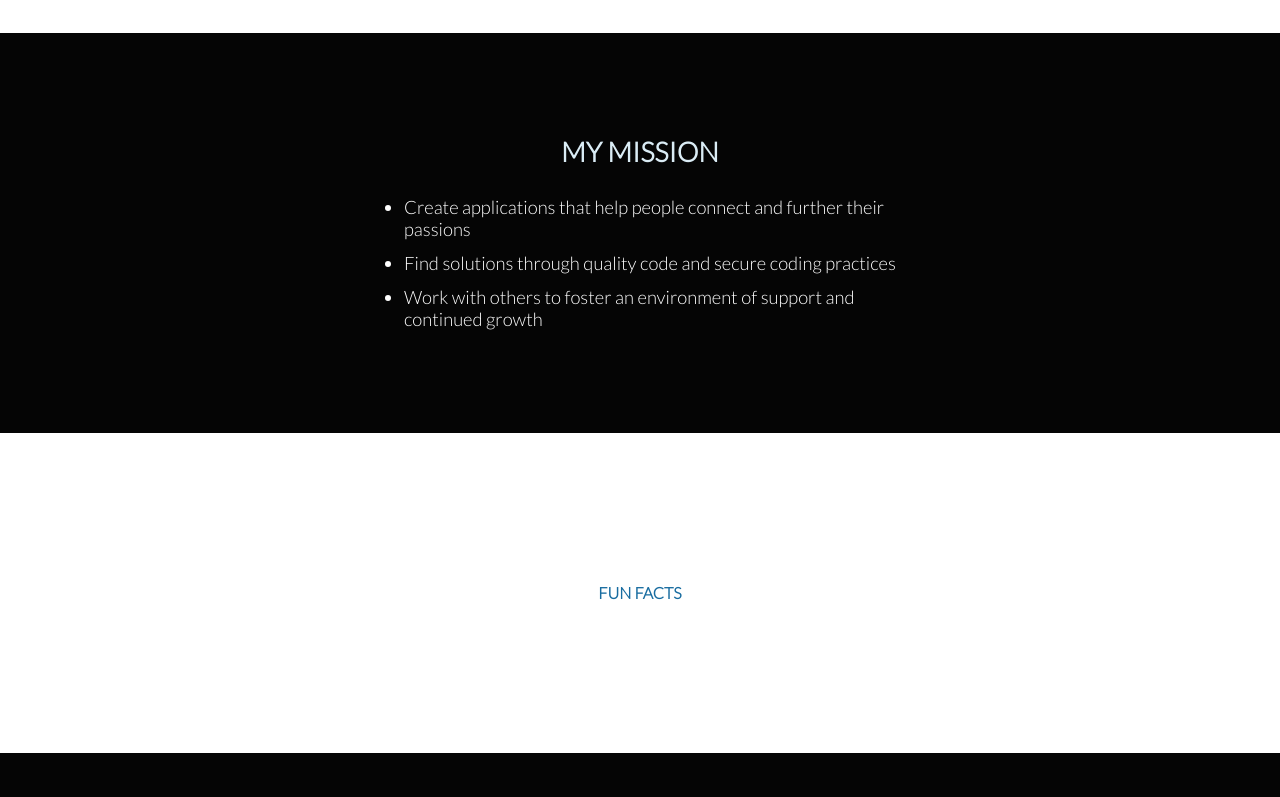
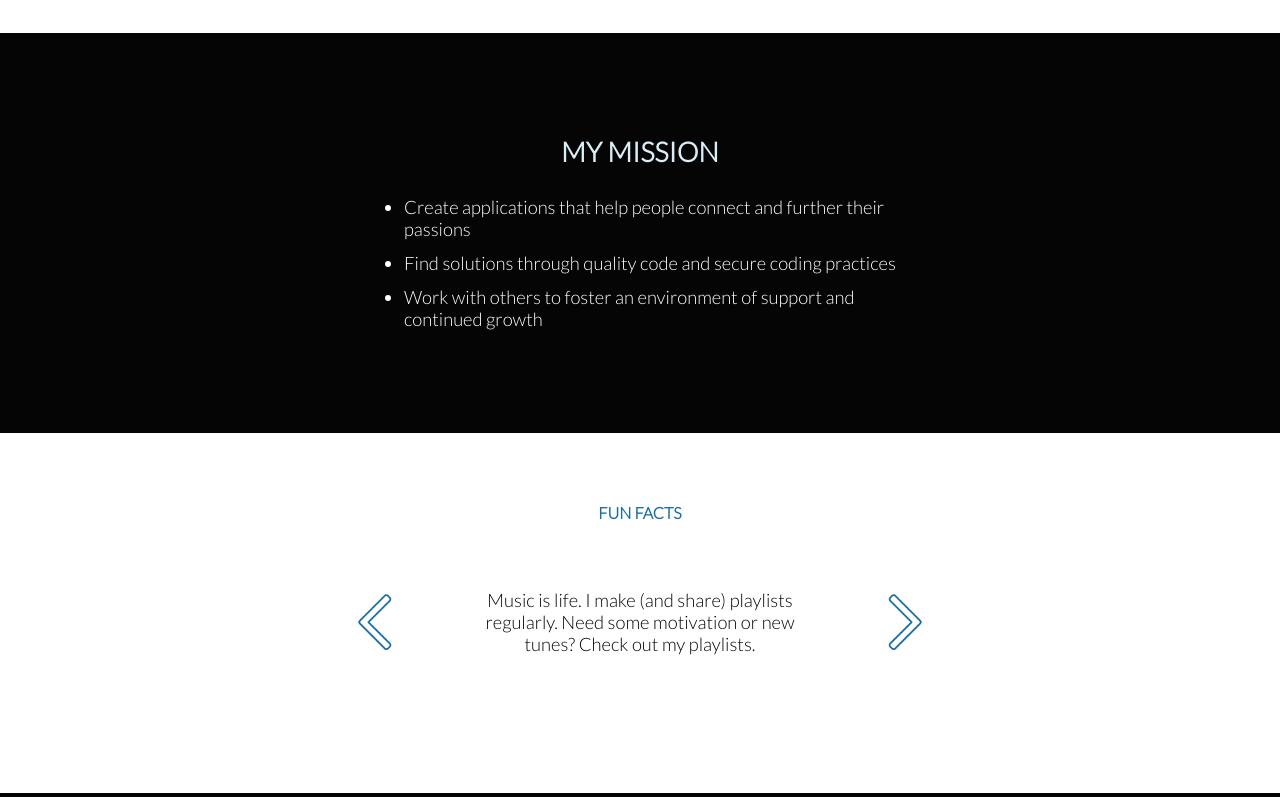
Before and after one commit to trevorjalt/trevorjaltv3, a React app: page /about in a window 1280 px wide. Shown: the part 1114-1911 px from the top of the page. Built offline with nearby package versions, Linux system fonts and the light colour scheme.

Commit message:
carousel

```diff
--- a/src/components/About/About.css
+++ b/src/components/About/About.css
@@ -13,7 +13,7 @@
     margin: 3vh 0 3vh 0;
 }
 
-.about-work-together, .fun-facts-text {
+.about-work-together {
     text-decoration: none;
     color: #186CA0;
     font-weight: bold;
@@ -33,21 +33,6 @@
     align-items: center;
     justify-content: center;
 }
-
-.fun-facts {
-    background: #ffffff;
-    width: 100vw;
-    height: 40vh;
-    display: flex;
-    flex-direction: column;
-    align-items: center;
-    justify-content: center
-}
-
-/* .fun-facts-text {
-    color: #186CA0;
-    font-weight: bold;
-} */
 
 .enough-about-me-wrapper {
     height: 28vh;
--- a/src/components/About/About.js
+++ b/src/components/About/About.js
@@ -1,6 +1,7 @@
 import React, { Component } from 'react'
 import { Link } from 'react-router-dom'
 import TrevorJAltStanding from '../../images/trevor-j-alt-standing.jpg'
+import Carousel from '../Carousel/Carousel'
 import './About.css'
 
 
@@ -9,8 +10,9 @@ export default class About extends Component {
         super(props)
 
         const state = {
-            error: null
+            error: null,
         }
+
         this.state = state
     }
 
@@ -63,14 +65,6 @@ export default class About extends Component {
         )
     }
 
-    renderFunFacts() {
-        return (
-            <div className='fun-facts'>
-                <span className='fun-facts-text'>FUN FACTS</span>
-            </div>
-        )
-    }
-
     renderMissionStatement() {
         return (
             <div className='mission-statement'>
@@ -109,7 +103,7 @@ export default class About extends Component {
                 {this.renderQuote()}
                 {this.renderAboutMain()}
                 {this.renderMissionStatement()}
-                {this.renderFunFacts()}
+                <Carousel />
                 {this.renderEnoughAboutMe()}
             </div>
         )
--- /dev/null
+++ b/src/components/Carousel/Carousel.css
@@ -0,0 +1,43 @@
+.arrow {
+    height: 7vh;
+    cursor: pointer;
+}
+
+.carousel {
+    display: flex;
+    align-items: center;
+    height: 25vh;
+}
+
+.carousel-text {
+    width: 60vw;
+    font-size: 2.3vh;
+    margin: 0 6vw 0 6vw;
+}
+
+.carousel-title {
+    color: #186CA0;
+    font-weight: bold;
+}
+
+.carousel-wrapper {
+    background: #ffffff;
+    width: 100vw;
+    height: 45vh;
+    display: flex;
+    flex-direction: column;
+    align-items: center;
+    justify-content: center
+}
+
+@media all and (min-width: 600px) {
+    .carousel-text {
+        width: 40vw;
+    }
+}
+
+@media all and (min-width: 800px) {
+    .carousel-text {
+        width: 25vw;
+    }
+}
--- /dev/null
+++ b/src/components/Carousel/Carousel.js
@@ -0,0 +1,146 @@
+import React, { Component } from 'react'
+// import { Link } from 'react-router-dom'
+import ArrowLeft from '../../images/arrow-left.png'
+import ArrowRight from '../../images/arrow-right.png'
+import './Carousel.css'
+
+
+export default class About extends Component {
+    constructor(props) {
+        super(props)
+
+        const state = {
+            error: null,
+            activeIndex: 0,
+            length: 6,
+            facts: [
+                {
+                    id: 0,
+                    fact: 'Music is life.  I make (and share) playlists regularly.  Need some motivation or new tunes? Check out my playlists.'
+                },
+                {
+                    id: 1,
+                    fact: 'I love all things Dragon Ball (let’s be real, Super was *ahem* a limit breaker).'
+                },
+                {
+                    id: 2,
+                    fact: 'Besides learning to code, switching to a plant based diet is the best thing I ever did for myself.'
+                },
+                {
+                    id: 3,
+                    fact: 'Lady Gaga’s ‘Stupid Love’ is always my mood.'
+                },
+                {
+                    id: 4,
+                    fact: 'I used to work for Disney, performing in shows as a certain son of man who grew up in the jungle.'
+                },
+                {
+                    id: 5,
+                    fact: 'In between sets at the gym, I\'m either dancing like no one\'s watching, or working on code in my head.'
+                }
+            ]
+        }
+
+        const goToNextSlide = () => {
+            let index = this.state.activeIndex
+            let length = this.state.length
+
+            if (index === length - 1) {
+                index = 0
+            } else {
+                index++
+            }
+            this.setState({ activeIndex: index })
+        }
+
+        const goToPrevSlide = () => {
+            let index = this.state.activeIndex
+            let length = this.state.length
+
+            if (index < 1) {
+                index = length - 1
+            } else {
+                index --
+            }
+            this.setState({ activeIndex: index})
+        }
+
+        const handleKeyPressedPrev = (ev) => {
+            if (ev.key === 'Enter') {
+                this.goToPrevSlide()
+            }
+        }
+
+        const handleKeyPressedNext = (ev) => {
+            if (ev.key === 'Enter') {
+                this.goToNextSlide()
+            }
+        }
+
+        this.state = state
+        this.goToNextSlide = goToNextSlide
+        this.goToPrevSlide = goToPrevSlide
+        this.handleKeyPressedNext = handleKeyPressedNext
+        this.handleKeyPressedPrev = handleKeyPressedPrev
+    }
+
+    renderSlide(id) {
+        let displaySlide = this.state.facts.find(el =>  el.id === id)
+
+        return (
+            <div>
+                {displaySlide.fact}
+            </div>
+        )
+    }
+
+    renderCarousel() {
+        return (
+            <div className='carousel-wrapper'>
+                <span className='carousel-title'>FUN FACTS</span>
+                <div className='carousel'>
+                    <img
+                        className='arrow'
+                        alt='arrow-left'
+                        src={ArrowLeft}
+                        onClick={this.goToPrevSlide}
+                        onKeyDown={this.handleKeyPressedPrev}
+                        tabIndex='0'
+                        role='button'
+                        aria-label='previous-slide'
+                    />
+                    <div className='carousel-text'>
+                        {this.renderSlide(this.state.activeIndex)}
+                    </div>
+                    <img
+                        className='arrow'
+                        alt='arrow-right'
+                        src={ArrowRight}
+                        onClick={this.goToNextSlide}
+                        onKeyDown={this.handleKeyPressedNext}
+                        tabIndex='0'
+                        role='button'
+                        aria-label='next-slide'
+                    />
+                </div>
+            </div>
+        )
+    }
+
+    render() {
+        const { error } = this.state
+
+        return (
+            <div>
+                <div
+                    role='alert'
+                    className='error-message'
+                    aria-live='assertive'
+                >
+                    {error && <p>{error.message}</p>}
+                </div>
+                {this.renderCarousel()}
+            </div>
+        )
+    }
+}
```
Also changed, not shown: src/components/About/About.spec.js (added, +20 -0 lines), src/components/Carousel/Carousel.spec.js (added, +20 -0 lines), src/images/arrow-left.png (added), src/images/arrow-right.png (added).
